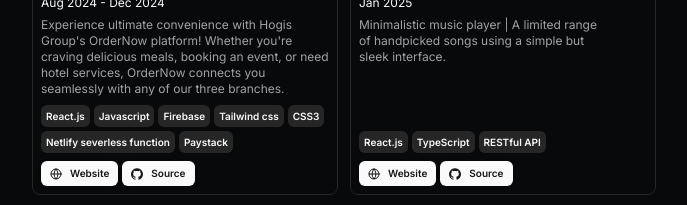
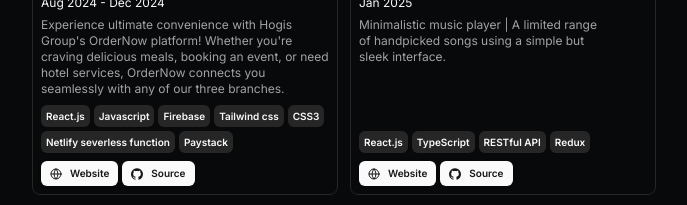
Before and after one commit to PaulFranciz/Portfolio, a Next.js app: page / in a window 1280 px wide. Shown: the part 1900-2105 px from the top of the page, without its empty margins (296-983 px from the left). Built offline with nearby package versions, Linux system fonts and the light colour scheme.

Commit message:
updated otono tecnologies

```diff
--- a/src/data/resume.tsx
+++ b/src/data/resume.tsx
@@ -228,7 +228,8 @@
       technologies: [
         "React.js",
         "TypeScript",
-         "RESTful API"
+         "RESTful API",
+         "Redux"
       ],
       links: [
         {
```
